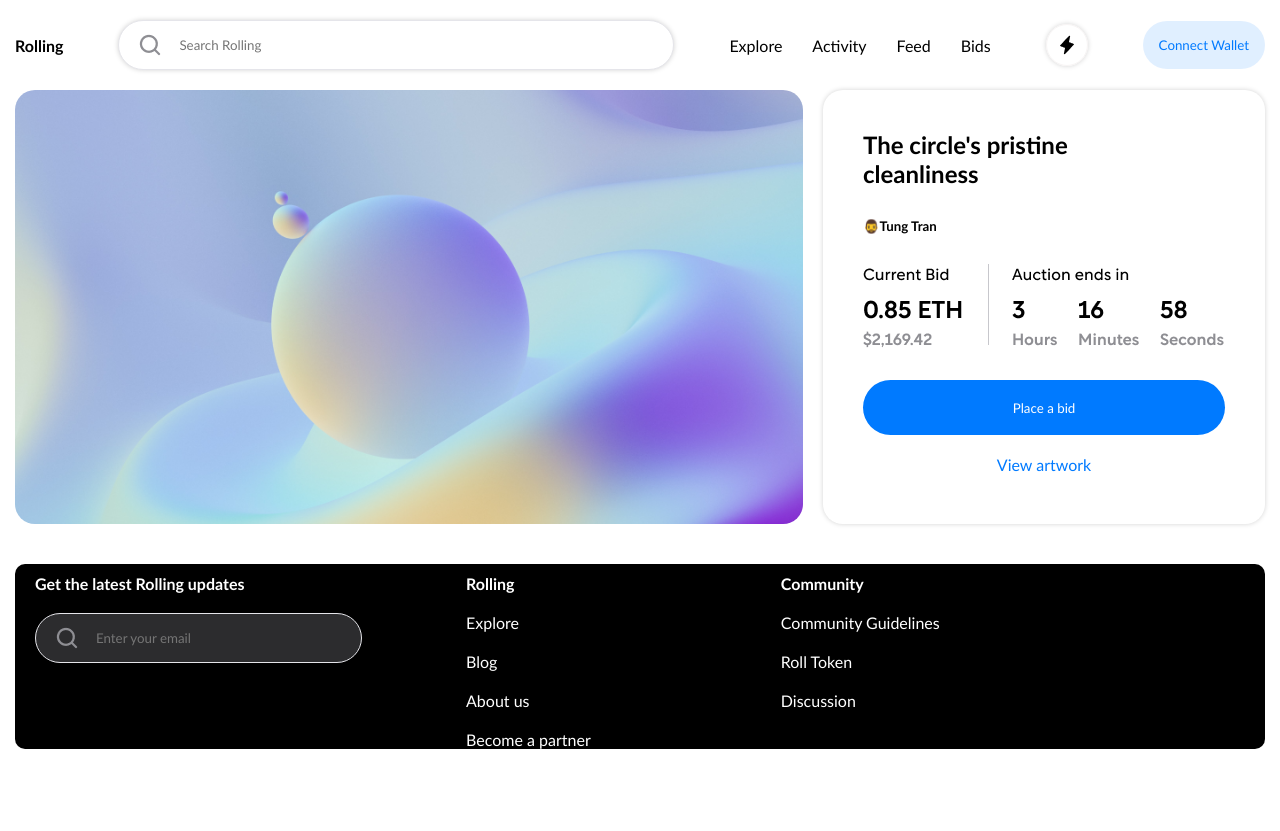
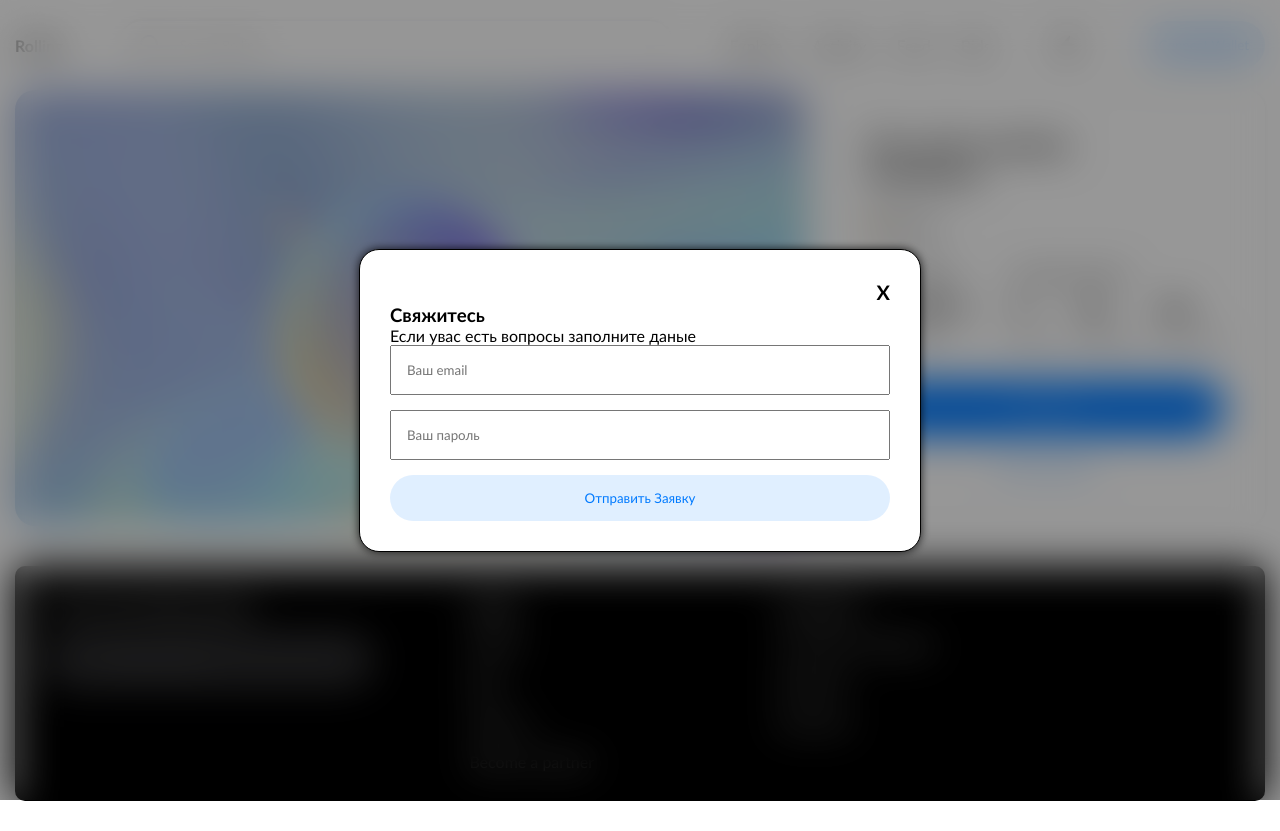
Before and after one commit to otabekabduhalilov2010/homework2, a plain HTML site: page index.html in a window 1280 px wide. Both pictures are taken after a click on the button "Connect Wallet". Before the commit the page ends 800 px from the top, so only its background shows below. Drawn offline with Linux system fonts and the light colour scheme.

Commit message:
Add files via upload

```diff
--- a/index.html
+++ b/index.html
@@ -25,7 +25,7 @@
 
                 <img class="icon1" src="./img/find.png" alt="">
 
-                <button class="btn">Connect Wallet</button>
+                <button id="modalBtn" class="btn">Connect Wallet</button>
 
                 <img src="https://upload.wikimedia.org/wikipedia/commons/thumb/b/b2/Hamburger_icon.svg/800px-Hamburger_icon.svg.png"
                     alt="" class="burger">
@@ -91,6 +91,21 @@
     </section>
 
 
+    <div class="modal">
+        <div class="modal__box">
+            <h6 id="closeBtn">X</h6>
+            <h3>Свяжитесь</h3>
+            <p>Если увас есть вопросы заполните даные</p>
+
+            <form action="">
+                <input placeholder="Ваш email" type="text">
+                <input placeholder="Ваш пароль" type="text">
+                <button class="btn">Отправить Заявку</button>
+            </form>
+        </div>
+    </div>
+
+
     <script src="./javscript.js"></script>
 </body>
 
--- a/javscript.js
+++ b/javscript.js
@@ -4,3 +4,61 @@ const menu = document.querySelector('.menu')
 burger.onclick = () => {
     menu.classList.toggle('open')
 }
+
+
+
+
+
+
+
+
+
+
+
+
+
+
+
+
+
+
+
+
+
+
+
+
+
+
+
+
+
+
+
+
+
+
+
+const closeBtn = document.querySelector('#closeBtn')
+const modalBtn = document.querySelector('#modalBtn')
+const modal = document.querySelector('.modal')
+
+
+modalBtn.onclick = () => {
+    modal.classList.add('open-modal')
+}
+
+closeBtn.onclick = () => {
+    modal.classList.remove('open-modal')
+}
+
+modal.onclick = (e) => {
+    // modal.classList.remove('open-modal')
+
+    console.log(e.target)
+
+    if(!e.target.closest('.modal')) {
+        modal.classList.remove('open-modal')
+    }
+
+}
--- a/style.css
+++ b/style.css
@@ -158,6 +158,11 @@ border-radius: 20px;
 padding: 40px;
 
 
+img {
+    width: 100%;
+}
+
+
 @media (max-width: 777px) {
    padding: 30px;;
 }
@@ -184,7 +189,8 @@ padding: 40px;
 
 .future__wrapper1 {
     display: flex;
-    gap: 40px;
+    flex-wrap: wrap;
+    gap: 80px;
     justify-content: space-between;
     margin-top: 40px;
     background-color: black;
@@ -193,6 +199,7 @@ padding-left: 20px;
 padding-right: 20px;
 padding-top: 10px;
 margin-bottom: 30px;
+padding: 30px;
 }
 
 
@@ -204,7 +211,7 @@ margin-bottom: 30px;
     border-radius: 60px;
     border: 1px solid #E5E5EA;
     background: #2C2C2E;
-    background-image: url(./img/molnya.png);
+
     background-repeat: no-repeat;
     background-position: 20px;
     color: white;
@@ -241,4 +248,75 @@ display: flex;
 gap: 20px;
 flex-direction: column;
 color: white;
+
+@media (max-widht: 940px) {
+
 }
+}
+
+
+.modal {
+    position: fixed;
+    top: 0;
+    left: 0;
+    width: 100%;
+    height: 100dvh;
+    z-index: 12;
+
+    display: flex;
+    align-items: center;
+    justify-content: center;
+
+    background-color: rgba(0, 0, 0, 0.407);
+    backdrop-filter: blur(20px);
+
+
+    /* display: none; */
+
+    opacity: 0;
+    visibility: hidden;
+    transition: 0.5s;
+
+}
+
+
+
+
+
+.modal__box {
+    border-radius: 20px;
+    max-width: 500px;
+    width: 100%;
+    background-color: #ffffff;
+    padding: 30px;
+    border: 1px solid black;
+    box-shadow: 0 0 10px rgba(0, 0, 0, 0.8);
+
+
+    h6 {
+        text-align: right;
+        font-size: 20px;
+        cursor: pointer;
+        width: max-content;
+        margin-left: auto   ;
+    }
+
+
+    form {
+        display: flex;
+        flex-direction: column;
+        gap: 15px;
+
+
+        input,button {
+            padding: 15px;
+        }
+    }
+}
+
+
+.open-modal {
+    display: flex;
+    visibility: visible;
+    opacity: 1;
+}
```
